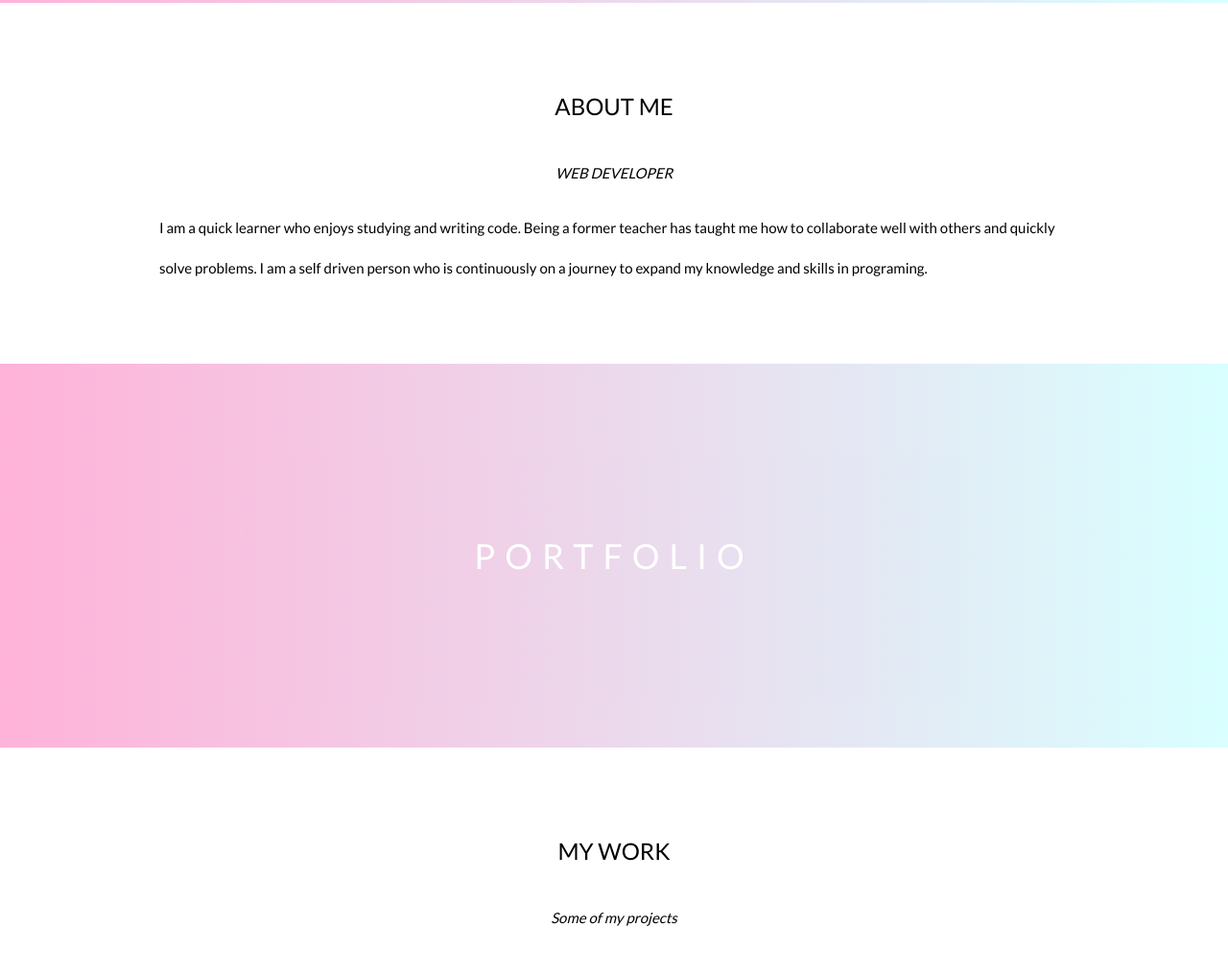
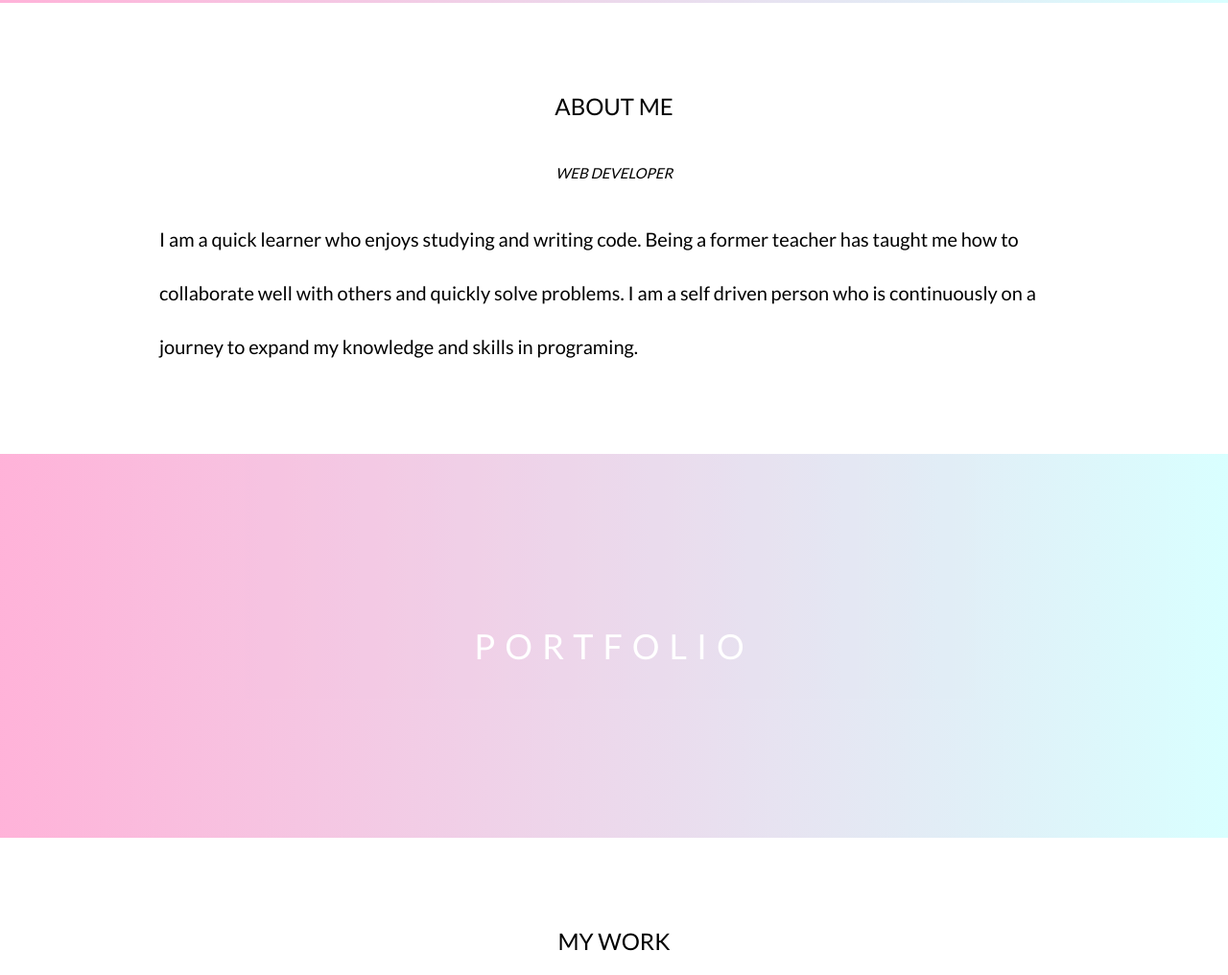
Before and after one commit to senorpayne/porfin, a plain HTML site: page index.html in a window 1280 px wide. Shown: the part 797-1813 px from the top of the page at 96% size. Drawn offline with nearby package versions, Linux system fonts and the light colour scheme.

Commit message:
font fix

```diff
--- a/index.html
+++ b/index.html
@@ -72,6 +72,11 @@ width:200px;
 
   font-size: 40px;
 }
+#me{
+font-size: 20px;
+
+
+}
 </style>
 <body>
 
@@ -110,7 +115,7 @@ width:200px;
 <div class="w3-content w3-container w3-padding-64" id="about">
   <h3 class="w3-center">ABOUT ME</h3>
   <p class="w3-center"><em>WEB DEVELOPER</em></p>
-  <p>I am a quick learner who enjoys studying and writing code. Being a former teacher has taught me how to collaborate well with others and quickly solve problems. I am a self driven person who is continuously on a journey to expand my knowledge and skills in programing.</p>
+  <p id ="me">I am a quick learner who enjoys studying and writing code.  Being a former teacher has taught me how to collaborate well with others and quickly solve problems.  I am a self driven person who is continuously on a journey to expand my knowledge and skills in programing.</p>
 
   </div>
 
```
